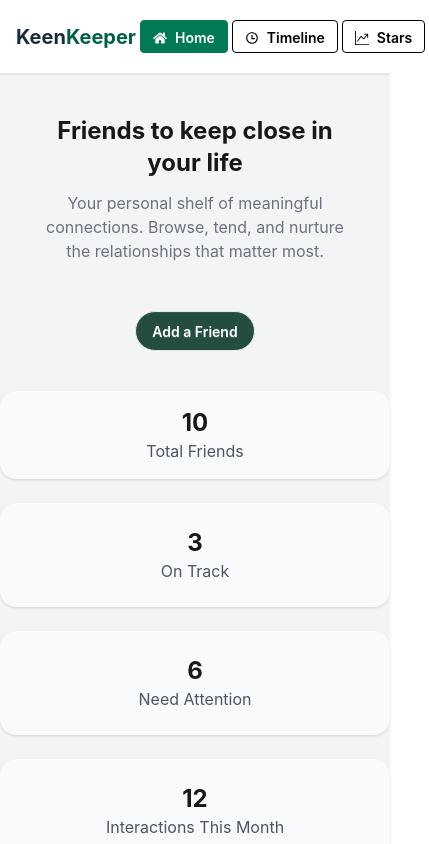
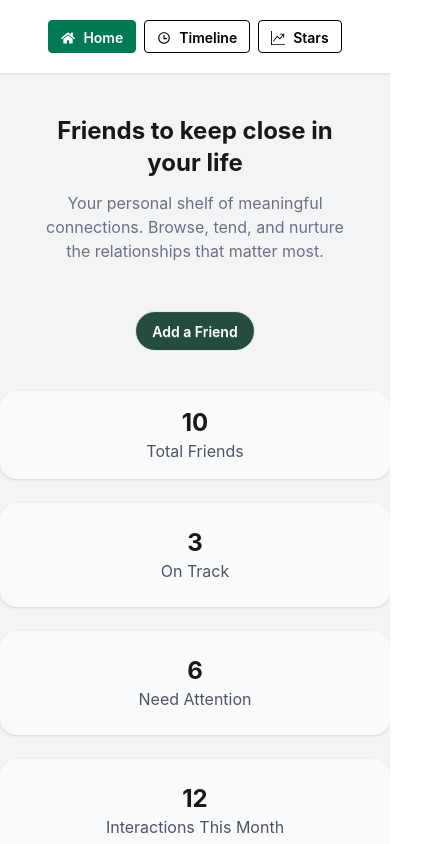
Before and after one commit to Shohan11369/assignment-07-keen-keeper, a React (Vite) app: page / in a window 390 px wide. Shown: the top 844 px of the page, 429 px wide, since content can reach past the window. Built offline with nearby package versions, Linux system fonts and the light colour scheme.

Commit message:
now solve responsive design

```diff
--- a/src/components/shared/Navbar.jsx
+++ b/src/components/shared/Navbar.jsx
@@ -9,7 +9,7 @@ const Navbar = () => {
   return (
     <div className="container mx-auto navbar bg-base-100 border-b-2 border-gray-200 px-4 md:px-8 lg:px-12 py-3">
       {/* Logo */}
-      <div className="flex-1">
+      <div className="flex-1 hidden md:block">
         <NavLink
           to="/"
           className="text-xl md:text-2xl font-bold text-slate-800 cursor-pointer"
@@ -19,18 +19,27 @@ const Navbar = () => {
       </div>
 
       {/* Menu */}
-      <div className="flex-none">
-        <ul className="menu menu-horizontal items-center gap-1 md:gap-2 lg:gap-4 px-1">
+      <div className="flex-none md:flex-none flex justify-center w-full md:w-auto">
+        <ul className="menu menu-horizontal items-center gap-2 md:gap-1 lg:gap-4 px-1">
           <li>
-            <MyNavLink to="/"><FaHome />Home</MyNavLink>
+            <MyNavLink to="/">
+              <FaHome />
+              Home
+            </MyNavLink>
           </li>
 
           <li>
-            <MyNavLink to="/timeline"><RiTimeLine />Timeline</MyNavLink>
+            <MyNavLink to="/timeline">
+              <RiTimeLine />
+              Timeline
+            </MyNavLink>
           </li>
 
           <li>
-            <MyNavLink to="/stars"><BsGraphUpArrow />Stars</MyNavLink>
+            <MyNavLink to="/stars">
+              <BsGraphUpArrow />
+              Stars
+            </MyNavLink>
           </li>
         </ul>
       </div>
--- a/src/hooks/useFriendsData.jsx
+++ b/src/hooks/useFriendsData.jsx
@@ -14,7 +14,7 @@ const useFriendsData = () => {
         const res = await fetch("/data.json");
         const data = await res.json();
 
-        // 🔥 just add delay here
+        //  add delay here
         setTimeout(() => {
           setFriends(data);
           sessionStorage.setItem(
```
